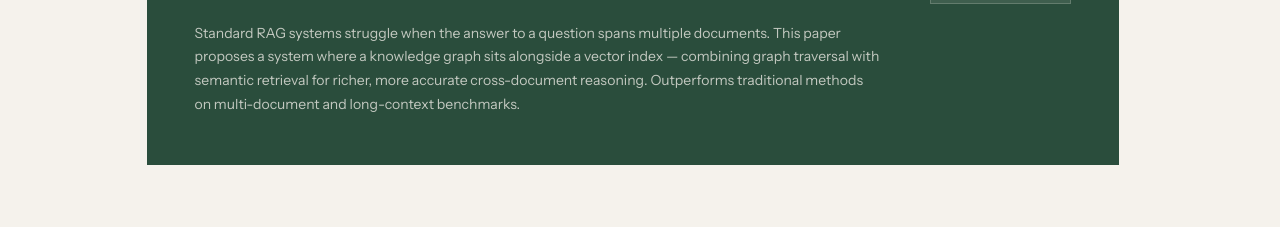
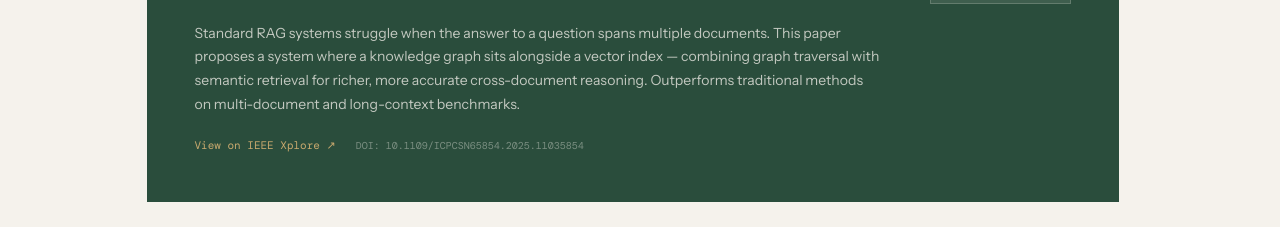
Before and after one commit to sudhanshu19102003/sudhanshu19102003.github.io, a React (Vite) app: page / in a window 1280 px wide. Shown: the part 2740-2967 px from the top of the page. Built offline with nearby package versions, Linux system fonts and the light colour scheme; no server answers; a web font is replaced by a local one.

Commit message:
feat: Add DOI and URL to research component
Enhance the Research component by including DOI and URL fields from the RESEARCH data, allowing users to access the paper directly on IEEE Xplore.

```diff
--- a/src/components/Research.tsx
+++ b/src/components/Research.tsx
@@ -1,7 +1,7 @@
 import { RESEARCH } from '../data'
 
 export default function Research() {
-  const { label, title, venue, desc, badge } = RESEARCH
+  const { label, title, venue, desc, badge, doi, url } = RESEARCH
   return (
     <section id="research">
       <div className="section-inner">
@@ -15,6 +15,17 @@ export default function Research() {
             <h3 className="research-title">{title}</h3>
             <div className="research-venue">{venue}</div>
             <p className="research-desc">{desc}</p>
+            <div className="research-links">
+              <a
+                href={url}
+                target="_blank"
+                rel="noopener noreferrer"
+                className="research-link"
+              >
+                View on IEEE Xplore ↗
+              </a>
+              <span className="research-doi">DOI: {doi}</span>
+            </div>
           </div>
           <div className="research-badge">
             <span className="research-badge-text">{badge.text}</span>
--- a/src/data/index.ts
+++ b/src/data/index.ts
@@ -168,6 +168,8 @@ This paper proposes a system where a knowledge graph sits alongside a vector ind
 combining graph traversal with semantic retrieval for richer, more accurate cross-document reasoning.
 Outperforms traditional methods on multi-document and long-context benchmarks.`,
   badge: { text: 'IEEE', sub: 'Peer reviewed', year: '2025' },
+  doi: '10.1109/ICPCSN65854.2025.11035854',
+  url: 'https://ieeexplore.ieee.org/document/11035854',
 }
 
 export interface ContactLink {
--- a/src/index.css
+++ b/src/index.css
@@ -1347,6 +1347,33 @@ section {
   }
 }
 
+.research-links {
+  display: flex;
+  align-items: center;
+  gap: 1.25rem;
+  margin-top: 1.25rem;
+  flex-wrap: wrap;
+}
+
+.research-link {
+  font-family: var(--font-mono);
+  font-size: var(--font-size-xs);
+  color: var(--color-accent-2);
+  text-decoration: none;
+  transition: opacity 0.2s;
+}
+
+.research-link:hover {
+  opacity: 0.75;
+}
+
+.research-doi {
+  font-family: var(--font-mono);
+  font-size: var(--font-size-2xs);
+  color: rgba(245, 242, 236, 0.4);
+  user-select: all;
+}
+
 .research-badge {
   background: rgba(245, 242, 236, 0.1);
   border: 1px solid rgba(245, 242, 236, 0.2);
```
